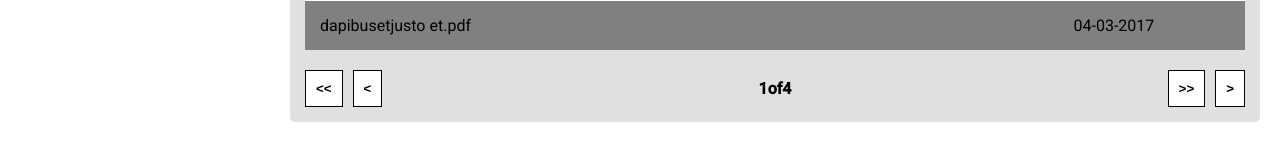
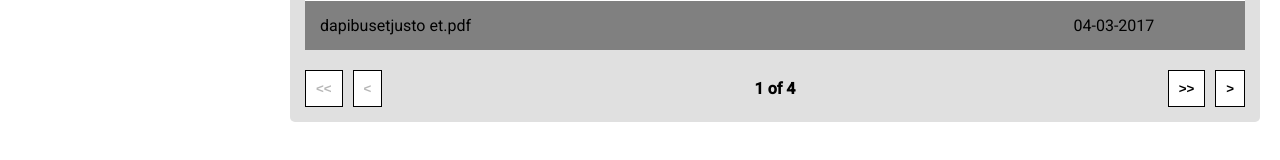
Before and after one commit to maurer2/x-change, a React (Create React App) app: page / in a window 1280 px wide. Shown: the part 404-564 px from the top of the page. Built offline with nearby package versions, Linux system fonts and the light colour scheme.

Commit message:
Added prev navigation

```diff
--- a/src/components/Pagination/Pagination.js
+++ b/src/components/Pagination/Pagination.js
@@ -6,38 +6,58 @@ import style from './Pagination.module.scss';
 const Pagination = ({ listTotal, listStartPosition, itemsPerPage, handleListPositionChange }) => {
   const [currentPage, setCurrentPage] = useState(0);
   const [maxPage, setMaxPage] = useState(0);
+  const [isFirstPage, setIsFirstPage] = useState(true);
+  const [isLastPage, setIsLastPage] = useState(false);
 
   useEffect(() => {
     const newCurrentPage = listStartPosition / itemsPerPage;
     const newMaxPage = listTotal / itemsPerPage;
 
+    if (newCurrentPage === 0) {
+      setIsFirstPage(true);
+    } else {
+      setIsFirstPage(false);
+    }
+
+    if (newCurrentPage === maxPage - 1) {
+      setIsLastPage(true);
+    } else {
+      setIsLastPage(false);
+    }
+
     setCurrentPage(Math.ceil(newCurrentPage + 1));
     setMaxPage(Math.ceil(newMaxPage));
-  }, [listTotal, listStartPosition, itemsPerPage]);
+  }, [listTotal, listStartPosition, itemsPerPage, maxPage]);
 
-  const handleButtonClick = () => {
+  const handleNextButtonClick = () => {
     const newListStartPosition = listStartPosition + itemsPerPage;
+
+    handleListPositionChange(newListStartPosition);
+  };
+
+  const handlePrevButtonClick = () => {
+    const newListStartPosition = Math.max(listStartPosition - itemsPerPage, 0);
 
     handleListPositionChange(newListStartPosition);
   };
 
   return (
     <nav className={style.pagination}>
-      <button className={style.button} onClick={handleButtonClick} type="button">
+      <button className={style.button} onClick={handlePrevButtonClick} disabled={isFirstPage} type="button">
         &lt;&lt;
       </button>
-      <button className={style.button} onClick={handleButtonClick} type="button">
+      <button className={style.button} onClick={handlePrevButtonClick} disabled={isFirstPage} type="button">
         &lt;
       </button>
       <div className={style.text}>
         <span>{currentPage}</span>
-        of
+        <span> of </span>
         <span>{maxPage}</span>
       </div>
-      <button className={style.button} onClick={handleButtonClick} type="button">
+      <button className={style.button} onClick={handleNextButtonClick} disabled={isLastPage} type="button">
         &gt;&gt;
       </button>
-      <button className={style.button} onClick={handleButtonClick} type="button">
+      <button className={style.button} onClick={handleNextButtonClick} disabled={isLastPage} type="button">
         &gt;
       </button>
     </nav>
```
